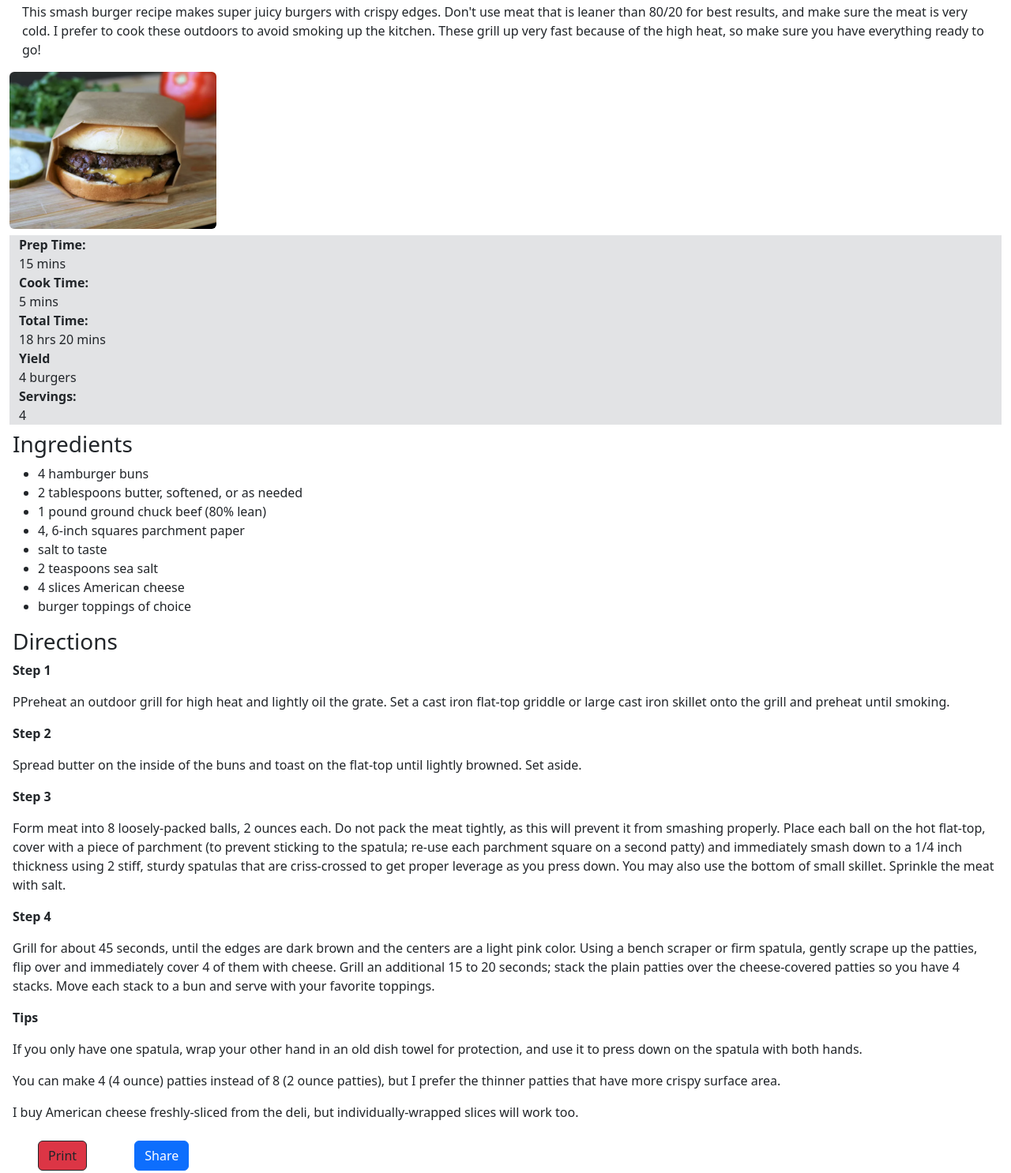
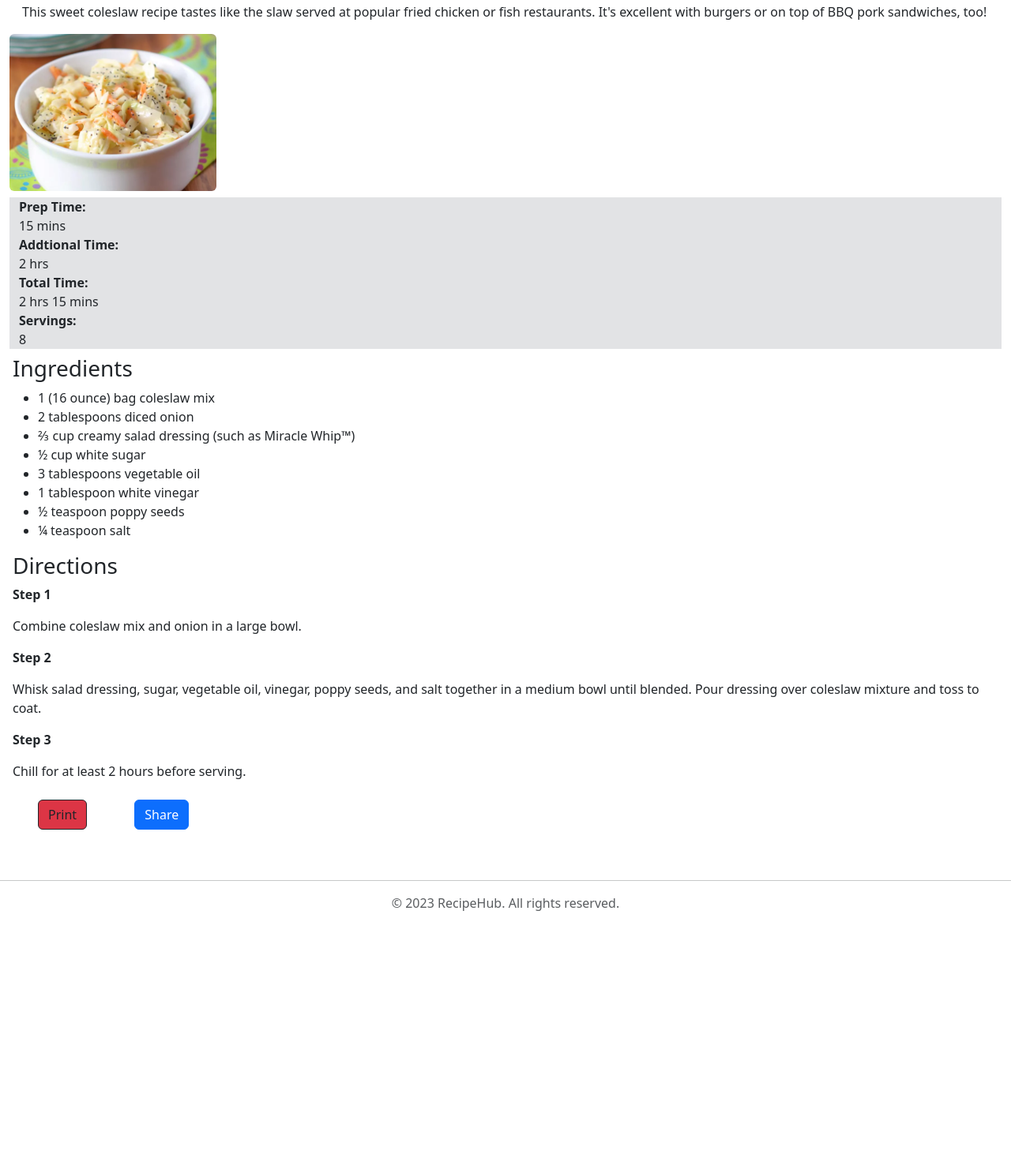
Before and after one commit to ShuklaAbhishek99/recipe-website, a plain HTML site: page recipes/smash-burgers.html in a window 1280 px wide. Shown: the part 133-1619 px from the top of the page at 79% size. After the commit the page ends 1345 px from the top, so only its background shows below. Drawn offline with nearby package versions, Linux system fonts and the light colour scheme.

Commit message:
Update smash-burgers.html

```diff
--- a/recipes/smash-burgers.html
+++ b/recipes/smash-burgers.html
@@ -4,7 +4,7 @@
 <head>
   <meta charset="UTF-8">
   <meta name="viewport" content="width=device-width, initial-scale=1.0">
-  <title>Homemade Smash Burgers</title>
+  <title>Sweet Restaurant Slaw</title>
   <link href="https://cdn.jsdelivr.net/npm/bootstrap@5.3.0/dist/css/bootstrap.min.css" rel="stylesheet"
     integrity="sha384-9ndCyUaIbzAi2FUVXJi0CjmCapSmO7SnpJef0486qhLnuZ2cdeRhO02iuK6FUUVM" crossorigin="anonymous">
   <link rel="shortcut icon" href="favicon.ico" type="image/x-icon">
@@ -45,12 +45,9 @@
 
   <main id="main-content">
     <section class="container-fluid">
-      <h1 class="my-3 mx-3 text-center">Homemade Smash Burgers</h1>
-      <p class="mx-3">This smash burger recipe makes super juicy burgers with crispy edges. Don't use meat that is
-        leaner than 80/20 for best results, and make sure the meat is very cold. I prefer to cook these outdoors to
-        avoid smoking up the kitchen. These grill up very fast because of the high heat, so make sure you have
-        everything ready to go!</p>
-      <img class="img-fluid rounded d-block" src="../assets/img/Homemade Smash Burgers.png" alt="">
+      <h1 class="my-3 mx-3 text-center">Sweet Restaurant Slaw</h1>
+      <p class="mx-3">This sweet coleslaw recipe tastes like the slaw served at popular fried chicken or fish restaurants. It's excellent with burgers or on top of BBQ pork sandwiches, too!</p>
+      <img class="img-fluid rounded d-block" src="../assets/img/Sweet Restaurant Slaw.png" alt="">
 
       <div class="container-fluid bg-secondary-subtle my-2">
         <div>
@@ -58,20 +55,16 @@
           <div>15 mins</div>
         </div>
         <div>
-          <div class="colord"><b>Cook Time:</b></div>
-          <div>5 mins</div>
+          <div class="colord"><b>Addtional Time:</b></div>
+          <div>2 hrs</div>
         </div>
         <div>
           <div><b>Total Time:</b></div>
-          <div>18 hrs 20 mins</div>
-        </div>
-        <div>
-          <div class="colord"><b>Yield</b></div>
-          <div>4 burgers</div>
+          <div>2 hrs 15 mins</div>
         </div>
         <div>
           <div><b>Servings:</b></div>
-          <div>4</div>
+          <div>8</div>
         </div>
       </div>
     </section>
@@ -79,43 +72,22 @@
     <section>
       <h3 class="mx-3">Ingredients</h3>
       <ul class="mx-3">
-        <li>4 hamburger buns</li>
-        <li>2 tablespoons butter, softened, or as needed</li>
-        <li>1 pound ground chuck beef (80% lean)</li>
-        <li>4, 6-inch squares parchment paper</li>
-        <li>salt to taste</li>
-        <li>2 teaspoons sea salt</li>
-        <li>4 slices American cheese</li>
-        <li>burger toppings of choice</li>
+        <li>1 (16 ounce) bag coleslaw mix</li>
+        <li>2 tablespoons diced onion</li>
+        <li>⅔ cup creamy salad dressing (such as Miracle Whip™)</li>
+        <li>½ cup white sugar</li>
+        <li>3 tablespoons vegetable oil</li>
+        <li>1 tablespoon white vinegar</li>
+        <li>½ teaspoon poppy seeds</li>
+        <li>¼ teaspoon salt</li>
       </ul>
       <h3 class="mx-3">Directions</h3>
       <p class="mx-3"><b>Step 1</b></p>
-      <p class="mx-3">PPreheat an outdoor grill for high heat and lightly oil the grate. Set a cast iron flat-top
-        griddle or large cast iron skillet onto the grill and preheat until smoking.
-      </p>
+      <p class="mx-3">Combine coleslaw mix and onion in a large bowl.</p>
       <p class="mx-3"><b>Step 2</b></p>
-      <p class="mx-3">Spread butter on the inside of the buns and toast on the flat-top until lightly browned. Set
-        aside.</p>
+      <p class="mx-3">Whisk salad dressing, sugar, vegetable oil, vinegar, poppy seeds, and salt together in a medium bowl until blended. Pour dressing over coleslaw mixture and toss to coat.</p>
       <p class="mx-3"><b>Step 3</b></p>
-      <p class="mx-3">Form meat into 8 loosely-packed balls, 2 ounces each. Do not pack the meat tightly, as this will
-        prevent it from smashing properly. Place each ball on the hot flat-top, cover with a piece of parchment (to
-        prevent sticking to the spatula; re-use each parchment square on a second patty) and immediately smash down to a
-        1/4 inch thickness using 2 stiff, sturdy spatulas that are criss-crossed to get proper leverage as you press
-        down. You may also use the bottom of small skillet. Sprinkle the meat with salt.</p>
-      <p class="mx-3"><b>Step 4</b></p>
-      <p class="mx-3">Grill for about 45 seconds, until the edges are dark brown and the centers are a light pink color.
-        Using a bench scraper or firm spatula, gently scrape up the patties, flip over and immediately cover 4 of them
-        with cheese. Grill an additional 15 to 20 seconds; stack the plain patties over the cheese-covered patties so
-        you have 4 stacks. Move each stack to a bun and serve with your favorite toppings.</p>
-      <p class="mx-3"><b>Tips</b></p>
-      <p class="mx-3">If you only have one spatula, wrap your other hand in an old dish towel for protection, and use it
-        to press down on the spatula with both hands.</p>
-      <p class="mx-3">
-        You can make 4 (4 ounce) patties instead of 8 (2 ounce patties), but I prefer the thinner patties that have more
-        crispy surface area.
-      </p>
-      <p class="mx-3">
-        I buy American cheese freshly-sliced from the deli, but individually-wrapped slices will work too.</p>
+      <p class="mx-3">Chill for at least 2 hours before serving.</p>
     </section>
     <button id="print" type="submit" class="btn btn-outline-dark btn-danger mx-5">Print</button>
     <button type="button" class="btn btn-primary my-2 mx-2" data-bs-toggle="modal" data-bs-target="#staticBackdrop">
```
